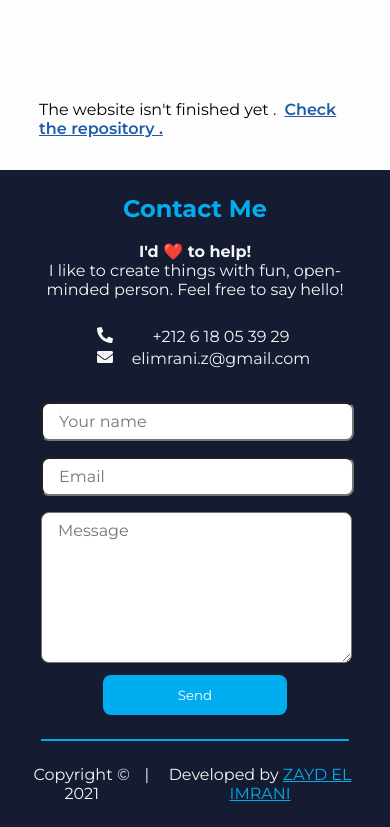
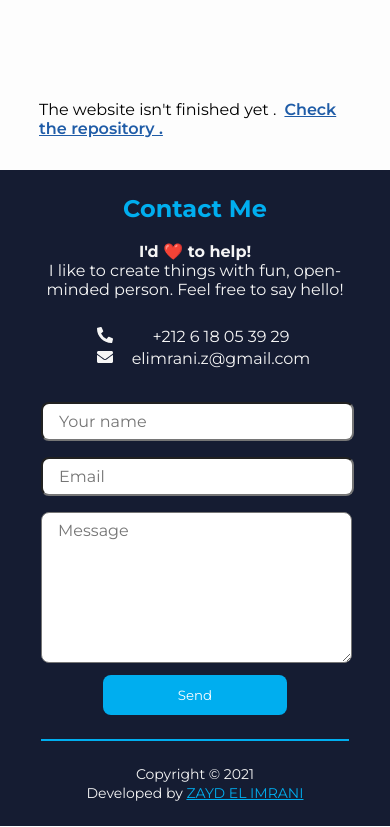
Before and after one commit to ZaydImr/Personal, a React (Create React App) app: page / in a window 390 px wide. Shown: the part 2113-2940 px from the top of the page. Built offline with nearby package versions, Linux system fonts and the light colour scheme; no server answers; the database is empty.

Commit message:
Fixing copyright footer for mobile versions

```diff
--- a/src/assets/about.css
+++ b/src/assets/about.css
@@ -5,7 +5,7 @@
     gap: 2rem;
 }
 
-.about .skills{
+.about .skills {
     width: 100%;
     display: flex;
     flex-direction: row;
@@ -13,11 +13,11 @@
 }
 
 
-.about .me{
+.about .me {
     padding: 1rem 0;
 }
 
-.about .me p{
+.about .me p {
     color: var(--clr-black);
     text-align: justify;
 }
@@ -28,6 +28,7 @@
     padding: .5rem;
     text-decoration: none;
 }
+
 .about .me a:hover {
     color: var(--clr-black);
 }
@@ -116,15 +117,15 @@
         display: unset;
     }
 
-    .container{
+    .container {
         width: 80%;
     }
 
-    .home-content input{
+    .home-content input {
         padding: 14px 24px;
     }
 
-    .home-content input:hover{
+    .home-content input:hover {
         padding: 14px 24px;
         font-size: 16px;
     }
@@ -160,4 +161,14 @@
         flex-basis: 100%;
     }
 
-  }
+    .footDev {
+        display: grid !important;
+        gap: 0.1rem !important;
+        font-size: 14px;
+    }
+
+    .footDev #devStyle {
+        display: none;
+    }
+
+}
```
